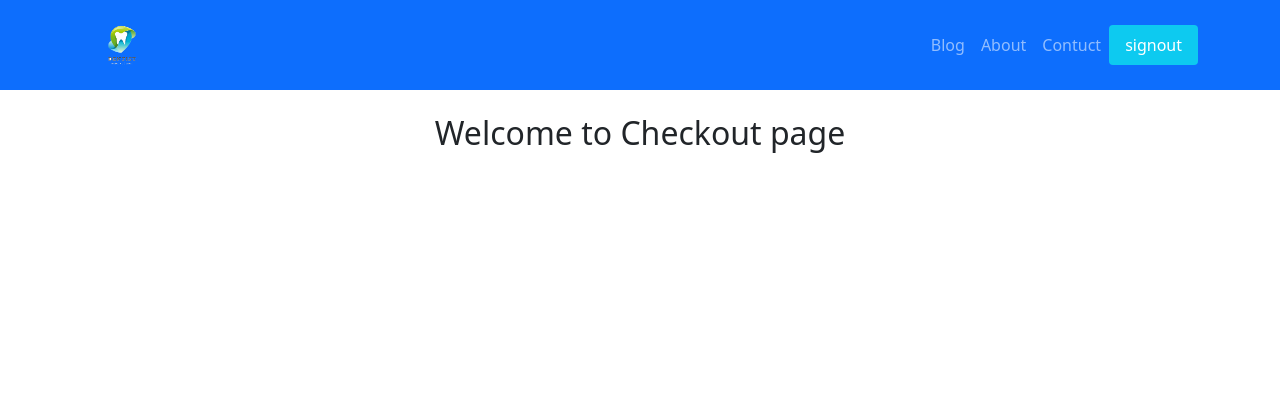
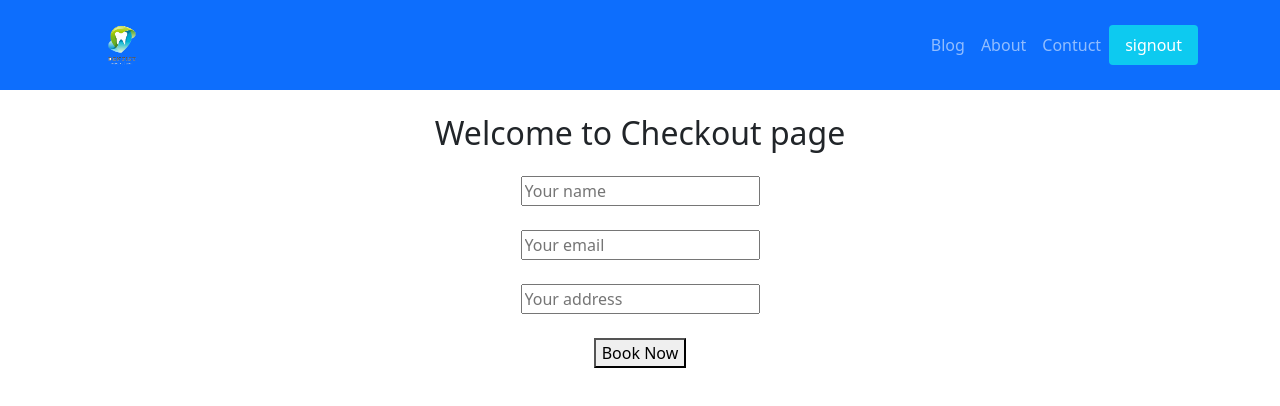
Before and after one commit to Asaduzzaman14/-independent-service-provider, a React (Create React App) app: page /services/0 in a window 1280 px wide. Shown: the top 406 px of the page. Built offline with nearby package versions, Linux system fonts and the light colour scheme; no server answers; sample sign-in values are in the browser's storage.

Commit message:
add Checkout page from

```diff
--- a/src/Component/Pages/CheckOut/CheckOut.js
+++ b/src/Component/Pages/CheckOut/CheckOut.js
@@ -11,8 +11,20 @@ const CheckOut = () => {
 
 
     return (
-        <div>
+        <div className='text-center'>
             <h2 className='text-center my-4'>Welcome to Checkout page</h2>
+            <form >
+                <input type="text" name='name' placeholder='Your name' />
+                <br />
+                <br />
+                <input type="email" name='email' placeholder='Your email' />
+                <br />
+                <br />
+                <input type="text" name='address' placeholder='Your address' />
+                <br />
+                <br />
+                <button>Book Now</button>
+            </form>
         </div>
     );
 };
```
